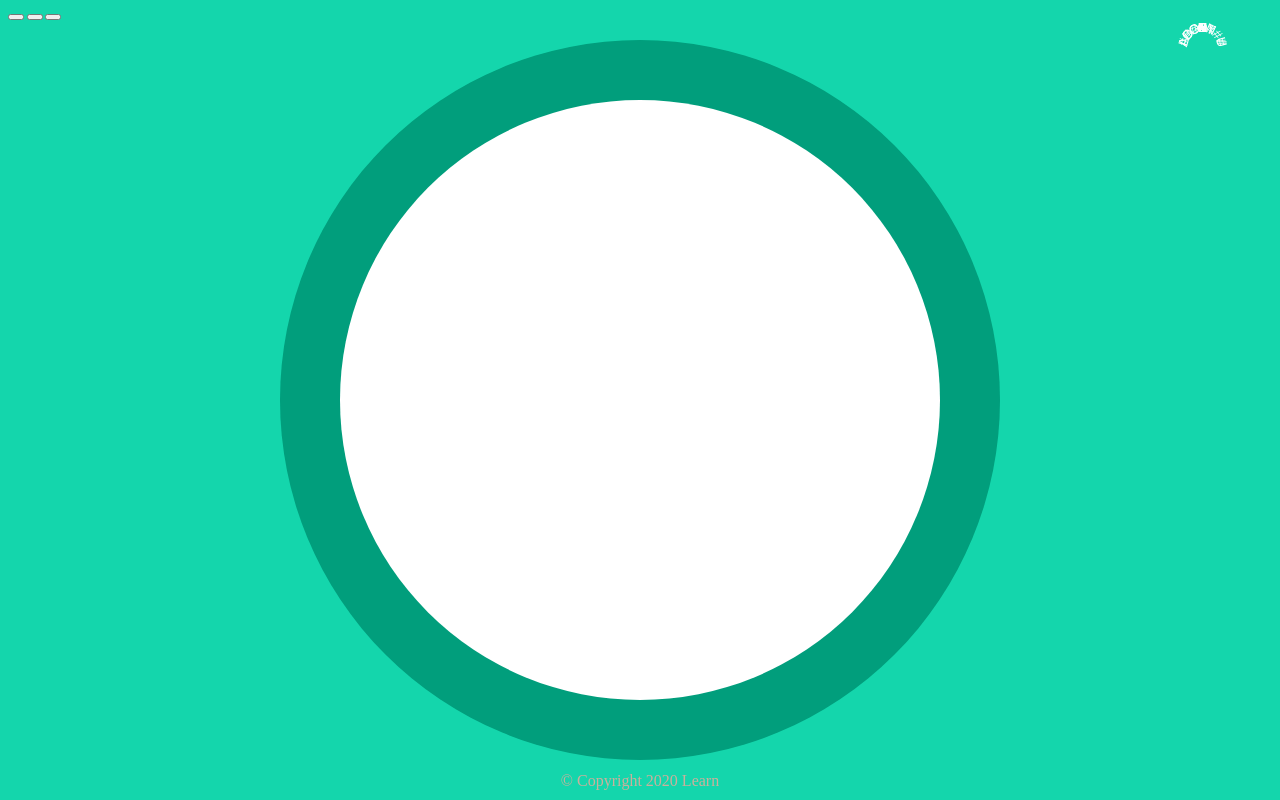
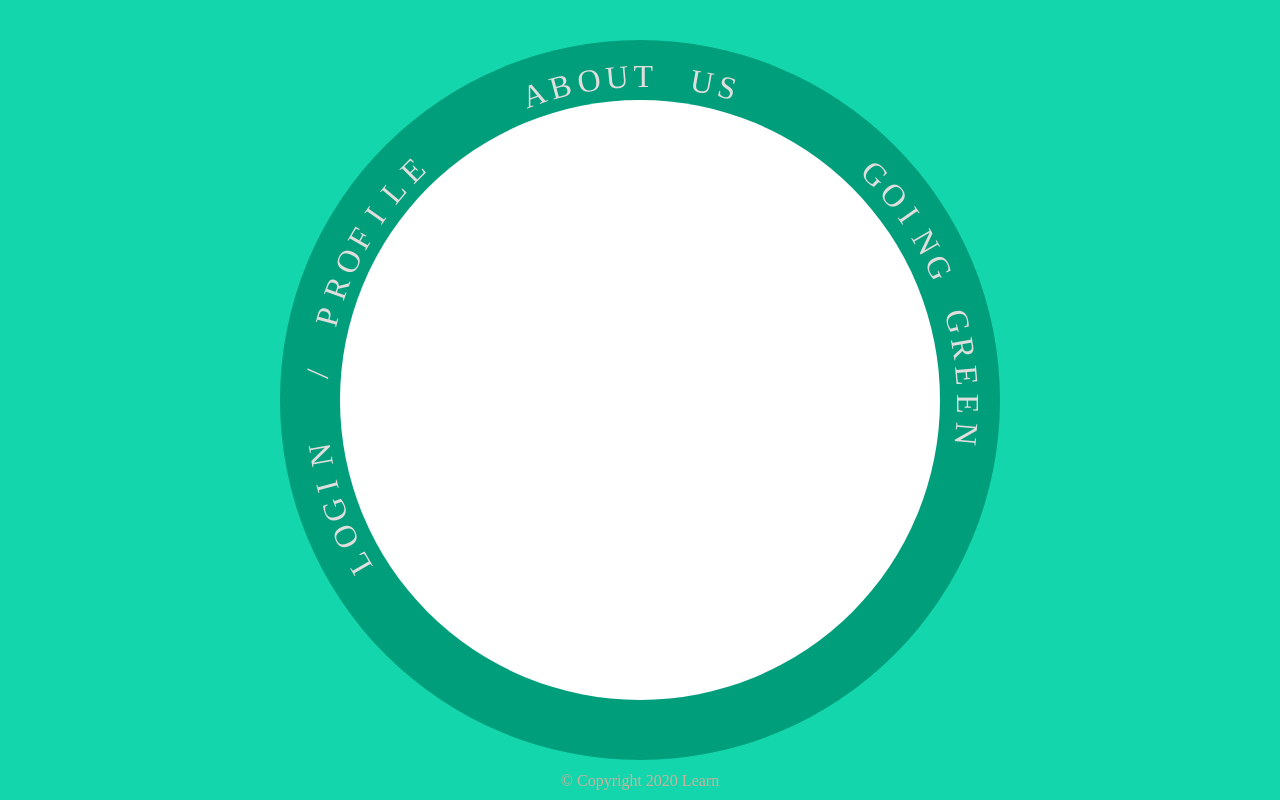
Before and after one commit to sonnyloweus/OnTheGrow, a PHP site: page / in a window 1280 px wide. Run offline with PHP 8.4, Linux system fonts and the light colour scheme.

Commit message:
2/19/2020 10:11 - circle menu

```diff
--- a/index.css
+++ b/index.css
@@ -1,8 +1,9 @@
-
 body{
     background-color: #14d6ac;
-    z-index: -2;
+    z-index: -5;
     color: rgb(165, 159, 159);
+    min-height: 488px;
+    overflow: hidden;
 }
 
 .buttons button{
@@ -73,8 +74,8 @@
     transform: translate(-50%, -50%);
     width: 90vw;
     height: 90vw;
-    border-radius: 50%;
-    z-index: -1;
+    border-radius: 50vh;
+    z-index: -3;
 }
 
 .circle{
@@ -86,7 +87,25 @@
     height: 75vw;
     background: white;
     border-radius: 50%;
-    z-index: -1;
+    z-index: 1;
+}
+
+
+.circleText1, .circleText2, .circleText3{
+    z-index: -3;
+    position: absolute;
+    left: 49.5%;
+    top: calc(50vh - 42vw);
+    font-size: 4vw;
+}
+.circleText1 span, .circleText2 span, .circleText3 span {
+    position: absolute;
+    width: 2vw;
+    height: 43vw;
+    text-align: center;
+    transform-origin: bottom center;
+    color: rgb(224, 221, 221);
+    transition: 1s;
 }
 
 @media only screen and (orientation: landscape) {
@@ -97,6 +116,122 @@
     .circleMenu{
         width: 90vh;
         height: 90vh;
+    }
+    .circleText1, .circleText2, .circleText3 {
+        top: 7.3%;
+        font-size: 4vh;
+    }
+    .circleText1 span, .circleText2 span, .circleText3 span {
+        width: 2vh;
+        height: 43vh;
+    }
+}
+
+
+.circleText1 span:nth-of-type(1)  {transform: rotate(-120deg);}
+.circleText1 span:nth-of-type(2)  {transform: rotate(-115deg);}
+.circleText1 span:nth-of-type(3)  {transform: rotate(-110deg);}
+.circleText1 span:nth-of-type(4)  {transform: rotate(-105deg);}
+.circleText1 span:nth-of-type(5)  {transform: rotate(-100deg);}
+.circleText1 span:nth-of-type(6)  {transform: rotate(-90deg);}
+.circleText1 span:nth-of-type(7)  {transform: rotate(-85deg);}
+.circleText1 span:nth-of-type(8)  {transform: rotate(-80deg);}
+.circleText1 span:nth-of-type(9)  {transform: rotate(-75deg);}
+.circleText1 span:nth-of-type(10)  {transform: rotate(-70deg);}
+.circleText1 span:nth-of-type(11)  {transform: rotate(-65deg);}
+.circleText1 span:nth-of-type(12)  {transform: rotate(-60deg);}
+.circleText1 span:nth-of-type(13)  {transform: rotate(-55deg);}
+.circleText1 span:nth-of-type(14)  {transform: rotate(-50deg);}
+.circleText1 span:nth-of-type(15)  {transform: rotate(-45deg);}
+
+.circleText2 span:nth-of-type(1)  {transform: rotate(-20deg);}
+.circleText2 span:nth-of-type(2)  {transform: rotate(-15deg);}
+.circleText2 span:nth-of-type(3)  {transform: rotate(-10deg);}
+.circleText2 span:nth-of-type(4)  {transform: rotate(-5deg);}
+.circleText2 span:nth-of-type(5)  {transform: rotate( 0deg);}
+.circleText2 span:nth-of-type(6)  {transform: rotate( 5deg);}
+.circleText2 span:nth-of-type(7)  {transform: rotate( 10deg);}
+.circleText2 span:nth-of-type(8)  {transform: rotate( 15deg);}
+
+.circleText3 span:nth-of-type(1)  {transform: rotate( 45deg);}
+.circleText3 span:nth-of-type(2)  {transform: rotate( 50deg);}
+.circleText3 span:nth-of-type(3)  {transform: rotate( 55deg);}
+.circleText3 span:nth-of-type(4)  {transform: rotate( 60deg);}
+.circleText3 span:nth-of-type(5)  {transform: rotate( 65deg);}
+.circleText3 span:nth-of-type(6)  {transform: rotate( 70deg);}
+.circleText3 span:nth-of-type(7)  {transform: rotate( 75deg);}
+.circleText3 span:nth-of-type(8)  {transform: rotate( 80deg);}
+.circleText3 span:nth-of-type(9)  {transform: rotate( 85deg);}
+.circleText3 span:nth-of-type(10)  {transform: rotate( 90deg);}
+.circleText3 span:nth-of-type(11)  {transform: rotate( 95deg);}
+
+.menu button{
+    border: none;
+    box-shadow: none;
+    background: none;
+    z-index: 0;
+}
+
+#loginProfile:hover ~ .circleText1 span{
+    color: black;
+}
+#aboutUs:hover ~ .circleText2 span{
+    color: black;
+}
+#goingGreen:hover ~ .circleText3 span{
+    color: black;
+}
+
+#loginProfile{
+    position: absolute;
+    top: calc(50vh - 26vw);
+    left: -4vw;
+    transform: rotate(51deg);
+    width: 45vw;
+    height: 45vw;
+    border-bottom-left-radius: 45vw;
+}
+
+#aboutUs{
+    position: absolute;
+    top: calc(50vh - 50.4vw);
+    left: 36vw;
+    transform: rotate(135deg);
+    width: 27vw;
+    height: 27vw;
+    border-bottom-left-radius: 35vw;
+}
+
+#goingGreen{
+    position: absolute;
+    top: calc(50vh - 26.5vw);
+    left: 68vw;
+    transform: rotate(206deg);
+    width: 32vw;
+    height: 32vw;
+    border-bottom-left-radius: 40vw;
+}
+
+@media only screen and (orientation: landscape) {
+    #loginProfile{
+        top: 23.5vh;
+        left: calc(50vw - 53vh);
+        width: 45vh;
+        height: 45vh;
+    }
+
+    #aboutUs{
+        top: -0.5vh;
+        left: calc(50vw - 15vh);
+        width: 27vh;
+        height: 27vh;
+    }
+
+    #goingGreen{
+        top: 23vh;
+        left: calc(50vw + 17vh);
+        width: 32vh;
+        height: 32vh;
     }
 }
 
@@ -174,27 +309,3 @@
     background-color: #169e81;
     color: white;
 }
-
-.circleText {
-    position: fixed;
-    margin: 0 auto;
-    font-size: 10px;
-    font-weight: bold;
-}
-.circleText span {
-    position: fixed;
-    top: 20px;
-    right: 5vw;
-    width: 27px;
-    height: 27px;
-    text-align: center;
-    transform-origin: bottom center;
-    color: white;
-}
-.circleText span:nth-of-type(7)  {transform: rotate(75deg);}
-.circleText span:nth-of-type(6)  {transform: rotate(50deg);}
-.circleText span:nth-of-type(5)  {transform: rotate(25deg);}
-.circleText span:nth-of-type(4)  {transform: rotate(0deg);}
-.circleText span:nth-of-type(3)  {transform: rotate(-25deg);}
-.circleText span:nth-of-type(2)  {transform: rotate(-50deg);}
-.circleText span:nth-of-type(1)  {transform: rotate(-75deg);}
--- a/index.js
+++ b/index.js
@@ -1,3 +1,4 @@
+//Start ########################## Login System ####################################
 let regButton = document.getElementById("RegisterButton");
 let logButton = document.getElementById("LoginButton");
 let register = document.getElementById("register");
@@ -54,3 +55,4 @@
         window.location.href = "index.php";
     }
 }
+//En\ ########################## Login System ####################################
--- a/templates/menu.php
+++ b/templates/menu.php
@@ -1,6 +1,6 @@
 <div class="menu">
-        <div class = "circleText">
-            <button>
+        <button id="loginProfile"></button>
+            <div class = "circleText1">
                 <span>L</span>
                 <span>O</span>
                 <span>G</span>
@@ -16,8 +16,9 @@
                 <span>I</span>
                 <span>L</span>
                 <span>E</span>
-            </button>
-            <button>
+            </div>
+        <button id="aboutUs"></button>
+            <div class = "circleText2">
                 <span>A</span>
                 <span>B</span>
                 <span>O</span>
@@ -26,19 +27,19 @@
                 <span> </span>
                 <span>U</span>
                 <span>S</span>
-            </button>
-            <button>
-                <span>#</span>
-                <span>#</span>
-                <span>#</span>
-                <span>#</span>
-                <span>#</span>
-                <span>#</span>
-                <span>#</span>
-                <span>#</span>
-                <span>#</span>
-                <span>#</span>
-                <span>#</span>
-            </button>
-        </div>
+            </div>
+        <button id="goingGreen"></button>
+            <div class = "circleText3">
+                <span>G</span>
+                <span>O</span>
+                <span>I</span>
+                <span>N</span>
+                <span>G</span>
+                <span> </span>
+                <span>G</span>
+                <span>R</span>
+                <span>E</span>
+                <span>E</span>
+                <span>N</span>
+            </div>
     </div>
```
